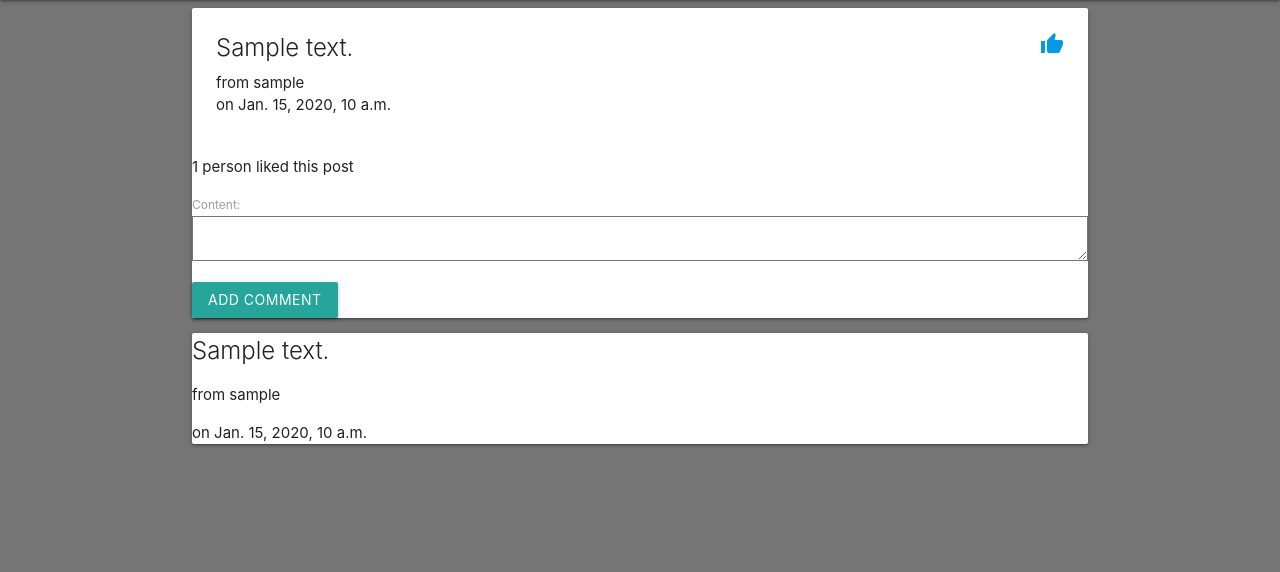
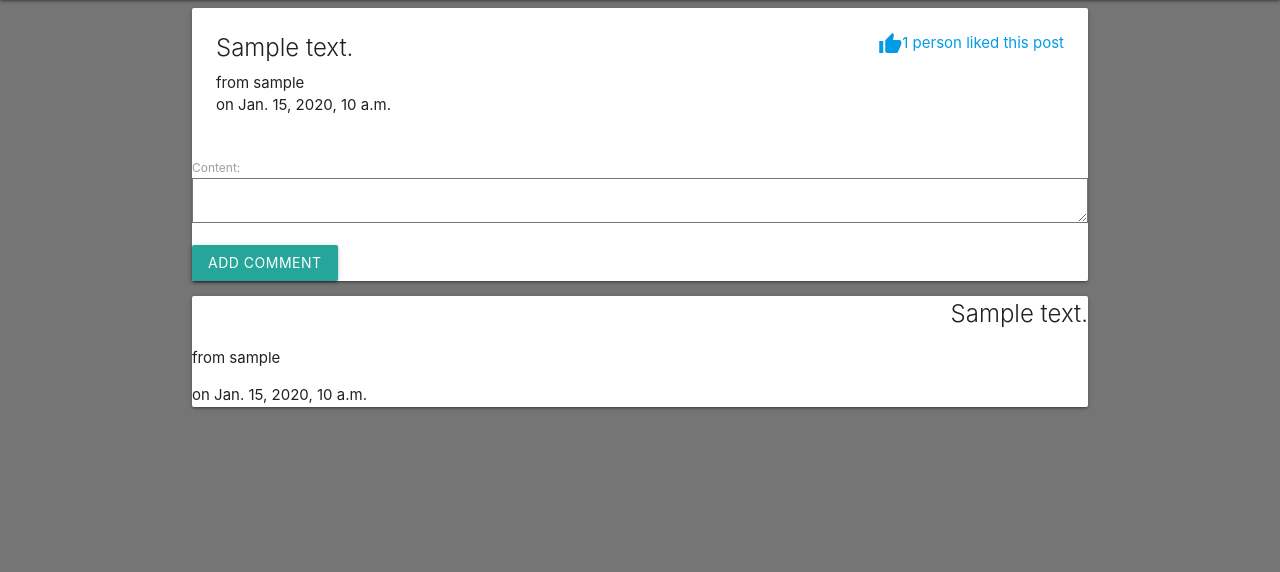
Before and after one commit to KheffyC/blockparty, a Django app: page /group/1/posts/1/ in a window 1280 px wide. Shown: the part 64-636 px from the top of the page. Run offline with Django 4.2, Linux system fonts and the light colour scheme; tables that the repository leaves empty hold one stand-in row (values such as "Sample post").

Commit message:
styled post detail page

```diff
--- a/main_app/static/css/style.css
+++ b/main_app/static/css/style.css
@@ -90,3 +90,24 @@ body {
   background: #333;
   padding: 30px;
 }
+
+.comment-container {
+  display: flex;
+  flex-direction: row;
+}
+.comment-container :last-child {
+  margin-left: auto;
+}
+
+.comment-content {
+  overflow-wrap: break-word;
+}
+
+.likes-container {
+  display: flex;
+  flex-direction: row;
+}
+
+.post-content {
+  overflow-wrap: break-word;
+}
--- a/main_app/templates/group/post.html
+++ b/main_app/templates/group/post.html
@@ -2,11 +2,8 @@
 {% block content %}
 <div class="card">
         <div  class="card-content">
-            <a class="right" href="{% url 'like_post' post.group.id post.id %}"><i class="material-icons">thumb_up</i></a>
-            <span class="card-title">{{ post.content }}</span>
-            <p>from {{ post.user }}</p>
-            <p>on {{ post.date }}</p>
-        </div>
+            <a class="likes-container right" href="{% url 'like_post' post.group.id post.id %}">
+                <i class="material-icons">thumb_up</i>
                 <div>
                     {% if post.no_of_likes == 0 %}
                         <p>No Likes</p>
@@ -16,6 +13,12 @@
                         <p>Liked by {{post.no_of_likes}} people</p>
                     {% endif %}
                 </div>
+            </a>
+            <span class="post-content card-title">{{ post.content }}</span>
+            <p>from {{ post.user }}</p>
+            <p>on {{ post.date }}</p>
+        </div>
+
         {% if user == post.user %}
             <div class="card-action">
                 <a href="{% url 'post_update' post.group.id post.id %}">Edit</a>
@@ -34,6 +37,8 @@
 </div>
 {% for comment in post.comment_set.all %}
     <div class="card">
+        <div class="comment-container">
+            <span class="comment-content card-title">{{ comment.content }}</span>
             {% if user == comment.user %}
             <div>
                 <div class="col s6">
@@ -44,7 +49,7 @@
                 </div>
             </div>
             {% endif %}
-        <span class="card-title">{{ comment.content }}</span>
+        </div>
         <p>from {{ comment.user }}</p>
         <p>on {{ comment.date }}</p>
     </div>
```
Lines whose indentation alone changed are shown as unchanged.
